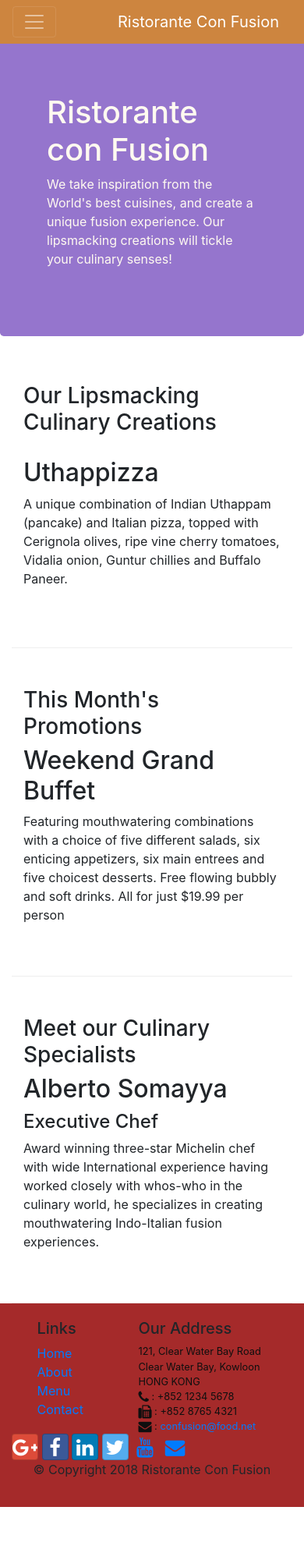
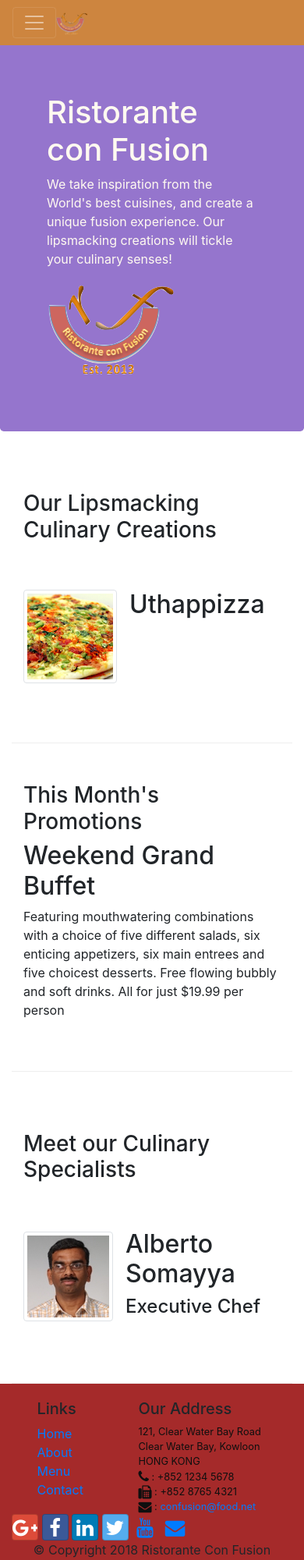
Before and after one commit to meghabothe996/fswd, a website: page index.html in a window 390 px wide. Shown: the top 2000 px of the page at 78% size. Before the commit the page ends 1932 px from the top, so only its background shows below. Drawn offline with nearby package versions, Linux system fonts and the light colour scheme.

Commit message:
images and media

```diff
--- a/index.html
+++ b/index.html
@@ -21,7 +21,7 @@
             <button class="navbar-toggler" type="button" data-toggle="collapse" data-target="#Navbar">
                 <span class="navbar-toggler-icon"></span>
             </button>
-            <a class="navbar-brand" href="#">Ristorante Con Fusion</a>
+            <a class="navbar-brand mr-auto" href="#"><img src="img/logo.png" height="30" width="41"></a>
             <div class="collapse navbar-collapse" id="Navbar">
                 <ul class="navbar-nav mr-auto">
                     <li class="nav-item active"><a class="nav-link" href="#"><span class="fa fa-home fa-lg"></span> Home</a></li>
@@ -41,7 +41,8 @@
                     <p>We take inspiration from the World's best cuisines, and create a unique fusion experience. Our
                         lipsmacking creations will tickle your culinary senses!</p>
                 </div>
-                <div class="col-12 col-sm">
+                <div class="col-12 col-sm align-self-center">
+                    <img src="img/logo.png" class="img-fluid">
                 </div>
             </div>
         </div>
@@ -53,9 +54,17 @@
                 <h3>Our Lipsmacking Culinary Creations</h3>
             </div>
             <div class="col col-sm order-sm-first col-md">
-                <h2>Uthappizza</h2>
-                <p>A unique combination of Indian Uthappam (pancake) and Italian pizza, topped with Cerignola olives,
-                    ripe vine cherry tomatoes, Vidalia onion, Guntur chillies and Buffalo Paneer.</p>
+                <div class="media">
+                    <img class="d-flex mr-3 img-thumbnail align-self-center"
+                            src="img/uthappizza.png" alt="Uthappizza">
+                    <div class="media-body">
+                        <h2 class="mt-0">Uthappizza</h2>
+                        <p class="d-none d-sm-block">A unique combination of Indian Uthappam (pancake) and
+                            Italian pizza, topped with Cerignola olives, ripe vine
+                            cherry tomatoes, Vidalia onion, Guntur chillies and
+                            Buffalo Paneer.</p>
+                    </div>
+                </div>
             </div>
         </div>
 
@@ -77,11 +86,19 @@
                 <h3>Meet our Culinary Specialists</h3>
             </div>
             <div class="col col-sm order-sm-l]first col-md">
-                <h2>Alberto Somayya</h2>
-                <h4>Executive Chef</h4>
-                <p>Award winning three-star Michelin chef with wide International experience having worked closely with
-                    whos-who in the culinary world, he specializes in creating mouthwatering Indo-Italian fusion
-                    experiences. </p>
+                <div class="media">
+                    <img class="d-flex mr-3 img-thumbnail align-self-center"
+                            src="img/alberto.png" alt="Alberto Somayya">
+                    <div class="media-body">
+                        <h2 class="mt-0">Alberto Somayya</h2>
+                        <h4>Executive Chef</h4>
+                        <p class="d-none d-sm-block">Award winning three-star Michelin chef with wide
+                            International experience having worked closely with
+                            whos-who in the culinary world, he specializes in
+                            creating mouthwatering Indo-Italian fusion experiences.
+                            </p>
+                    </div>
+                </div>
             </div>
         </div>
     </div>
```
Also changed, not shown: aboutus.html (+3 -2 lines), contactus.html (+3 -2 lines), img/alberto.png (added), img/buffet.png (added), img/logo.png (added), img/uthappizza.png (added), 1 other file.
